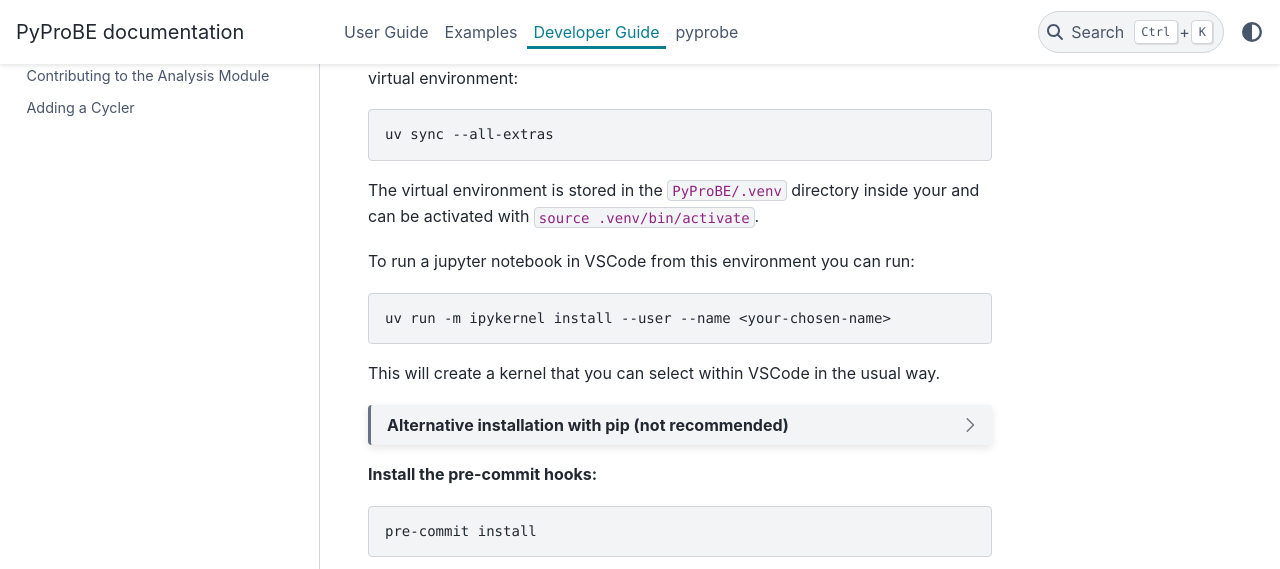
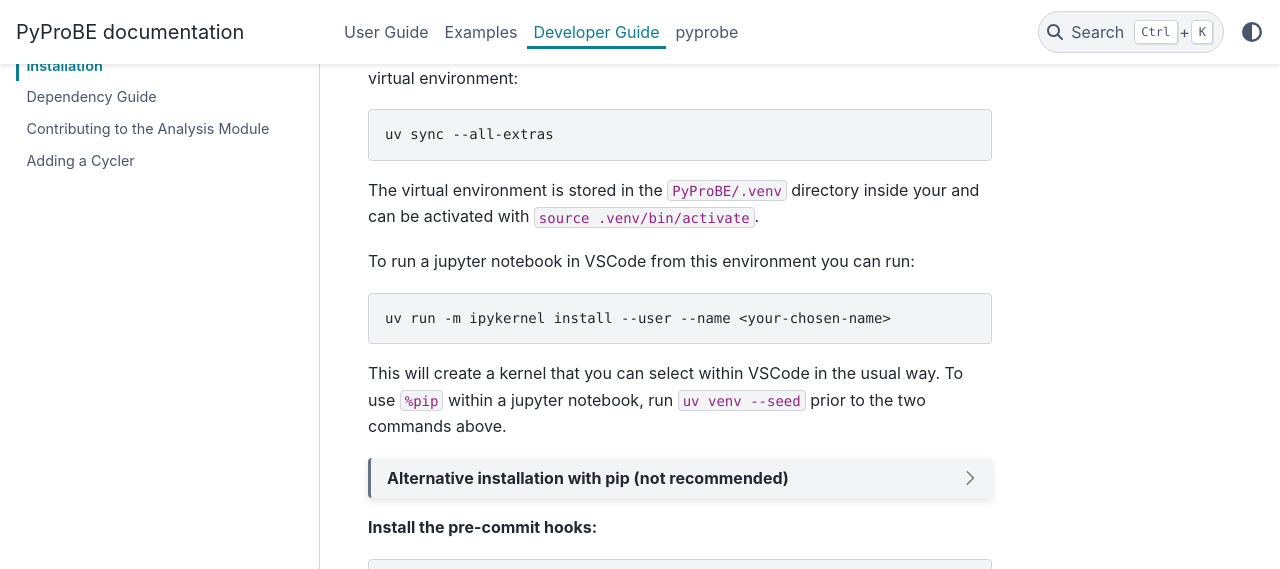
Before and after one commit to ImperialCollegeLondon/PyProBE, a Sphinx documentation site: the page built from docs/source/developer_guide/developer_installation.rst, in a window 1280 px wide and 900 px high, scrolled down 862 px, cut to the strip 0-569 px from the top of the window. Built offline with Sphinx 7.4.7 and the PyData theme 0.15.4, drawn with Linux system fonts in a browser that asks for light colours.

Commit message:
chore: add --seed creation of uv venv during workflows

```diff
--- a/docs/source/developer_guide/developer_installation.rst
+++ b/docs/source/developer_guide/developer_installation.rst
@@ -49,7 +49,9 @@
 
       uv run -m ipykernel install --user --name <your-chosen-name>
 
-This will create a kernel that you can select within VSCode in the usual way.
+This will create a kernel that you can select within VSCode in the usual way. To use
+:code:`%pip` within a jupyter notebook, run :code:`uv venv --seed` prior to the two
+commands above.
 
 .. dropdown:: Alternative installation with pip (not recommended)
 
```
Also changed, not shown: 2 other files.
